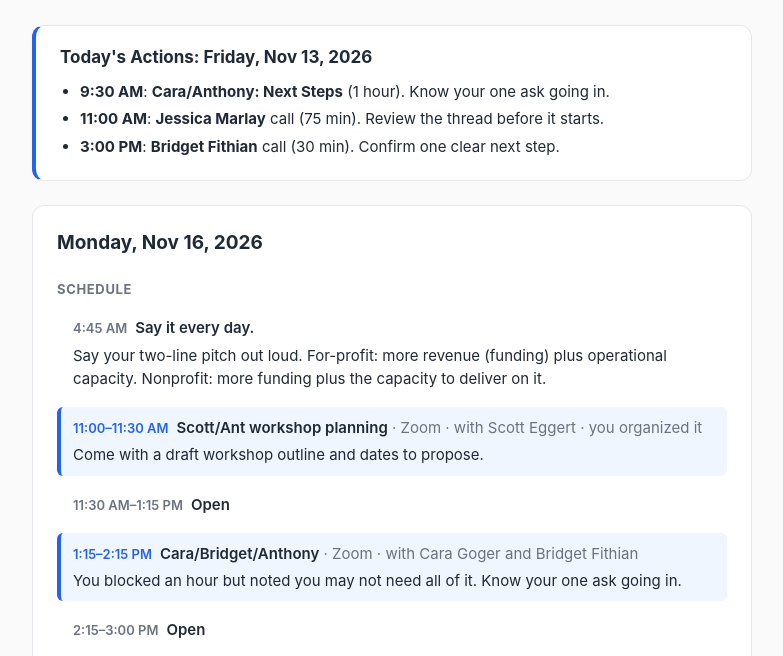
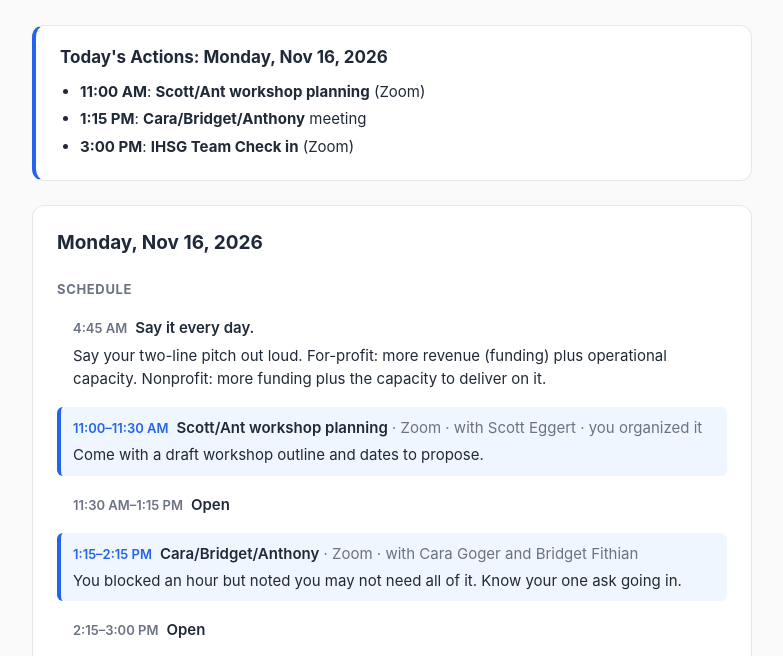
Before and after one commit to trunzo3/daily-brief, a plain HTML site: page index.html in a window 1280 px wide. Shown: the part 137-793 px from the top of the page, without its empty margins (248-1031 px from the left). Drawn offline with Linux system fonts and the light colour scheme.

Commit message:
Today's Actions for Mon Nov 16

```diff
--- a/index.html
+++ b/index.html
@@ -58,14 +58,15 @@
 </header>
 
 <!-- TODAY'S ACTIONS START -->
-<section class="actions" id="todays-actions-2026-11-13">
-  <h2>Today's Actions: Friday, Nov 13, 2026</h2>
+<section class="actions" id="todays-actions-2026-11-16">
+  <h2>Today's Actions: Monday, Nov 16, 2026</h2>
   <ul>
-    <li><strong>9:30 AM</strong>: <strong>Cara/Anthony: Next Steps</strong> (1 hour). Know your one ask going in.</li>
-    <li><strong>11:00 AM</strong>: <strong>Jessica Marlay</strong> call (75 min). Review the thread before it starts.</li>
-    <li><strong>3:00 PM</strong>: <strong>Bridget Fithian</strong> call (30 min). Confirm one clear next step.</li>
+    <li><strong>11:00 AM</strong>: <strong>Scott/Ant workshop planning</strong> (Zoom)</li>
+    <li><strong>1:15 PM</strong>: <strong>Cara/Bridget/Anthony</strong> meeting</li>
+    <li><strong>3:00 PM</strong>: <strong>IHSG Team Check in</strong> (Zoom)</li>
   </ul>
 </section>
+
 <!-- TODAY'S ACTIONS END -->
 
 <!-- NEW DAYS GO BELOW THIS LINE -->
```
